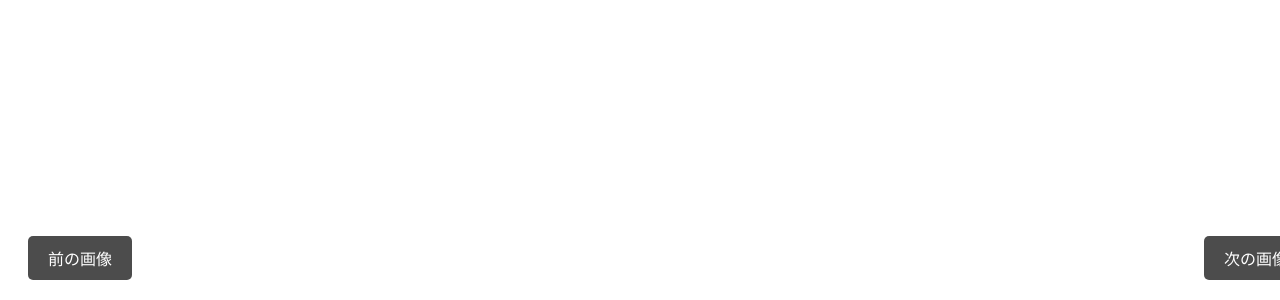
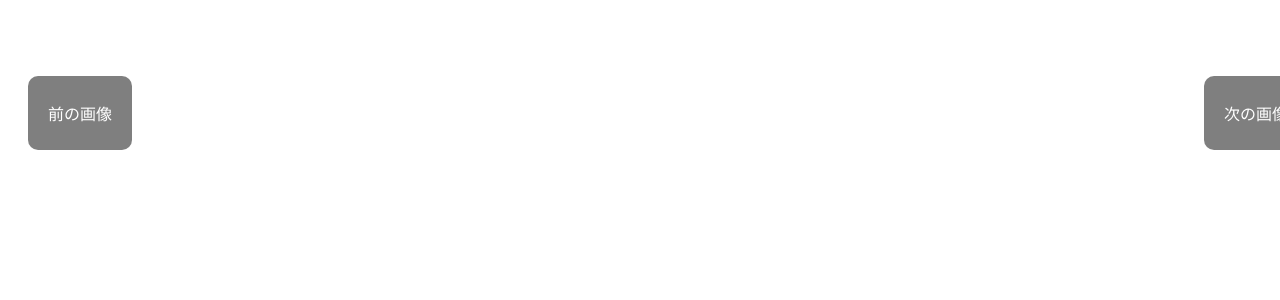
Before and after one commit to Yokiari/Aframe_camera.github.io, a plain HTML site: page index.html in a window 1280 px wide. Shown: the part 500-800 px from the top of the page. Drawn offline with Linux system fonts and the light colour scheme.

Commit message:
Update index.html
ボタンのスタイルを変更

```diff
--- a/index.html
+++ b/index.html
@@ -9,20 +9,20 @@
         /* ボタンのスタイル */
         .button-container {
             position: fixed;
-            bottom: 20px;
+            bottom: 150px;
             width: 100%;
             display: flex;
             justify-content: space-between;
             padding: 0 20px;
         }
         .button {
-            background-color: rgba(0, 0, 0, 0.7);
+            background-color: rgba(0, 0, 0, 0.5);
             color: white;
             border: none;
-            padding: 10px 20px;
+            padding: 25px 20px;
             font-size: 16px;
             cursor: pointer;
-            border-radius: 5px;
+            border-radius: 10px;
         }
         .button:hover {
             background-color: rgba(0, 0, 0, 0.9);
```
